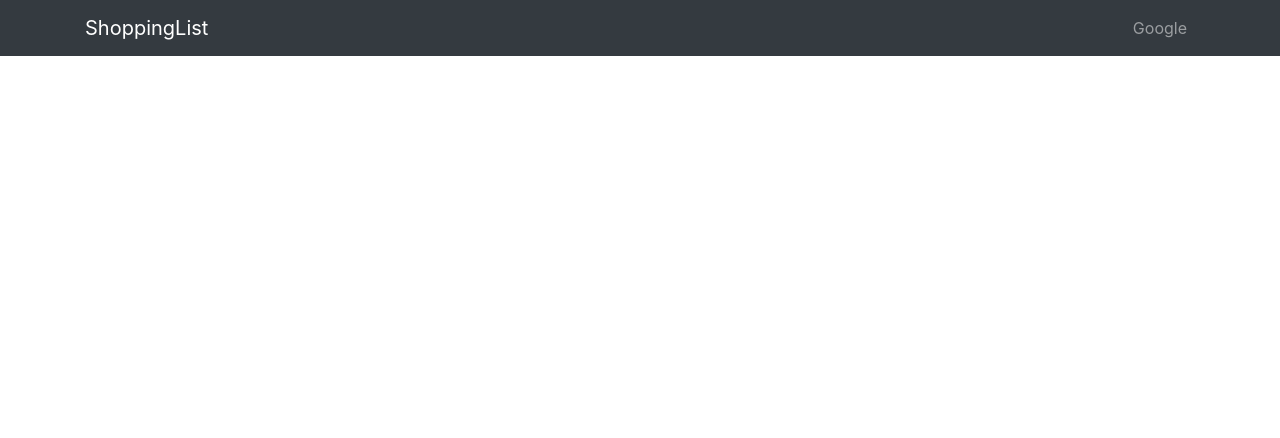
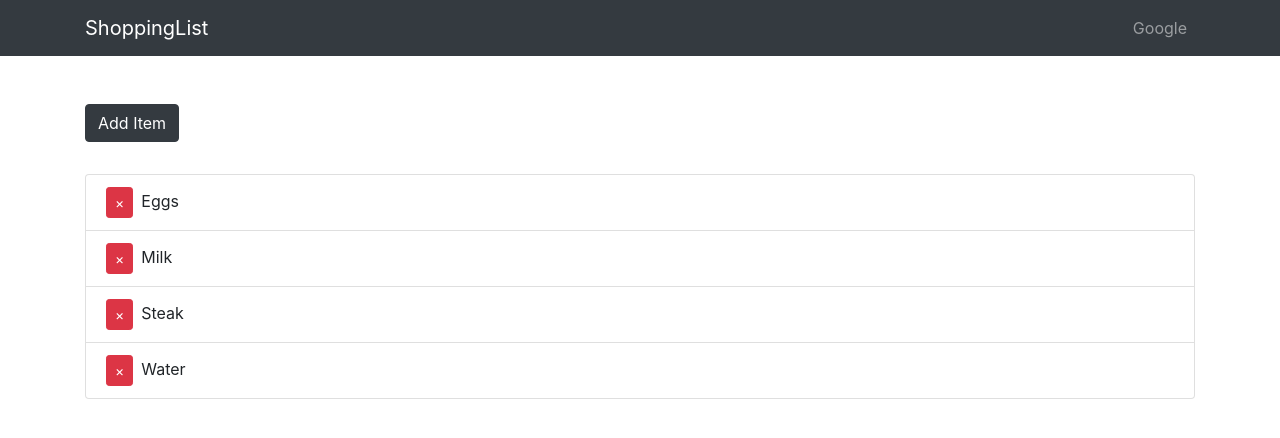
Before and after one commit to conorparlo/homesense, a React (Create React App) app in the folder client/: page / in a window 1280 px wide. Shown: the top 438 px of the page. Built offline with nearby package versions, Linux system fonts and the light colour scheme.

Commit message:
front end update

```diff
--- a/client/src/App.css
+++ b/client/src/App.css
@@ -0,0 +1,21 @@
+.remove-btn {
+    margin-right: 0.5rem;
+}
+
+.fade-enter {
+    opacity:0.01;
+}
+
+.fade-enter-active {
+    opacity:1;
+    transition: opacity 1000ms ease-in;
+}
+
+.fade-exit {
+    opacity:1;
+}
+
+.fade-exit-active {
+    opacity:0.01;
+    transition: opacity 1000ms ease-in;
+}
--- a/client/src/App.js
+++ b/client/src/App.js
@@ -1,5 +1,6 @@
 import React, { Component } from 'react';
 import AppNavbar from './components/AppNavbar';
+import ShoppingList from './components/ShoppingList';
 
 import 'bootstrap/dist/css/bootstrap.min.css';
 import './App.css';
@@ -9,6 +10,7 @@
     return (
       <div className="App">
         <AppNavbar />
+        <ShoppingList />
       </div>
     );
   }
--- a/client/src/components/ShoppingList.js
+++ b/client/src/components/ShoppingList.js
@@ -1,4 +1,59 @@
 import React, { Component } from 'react';
 import { Container, ListGroup, ListGroupItem, Button } from 'reactstrap';
-import { CSSTrainsition, TransitionGroup } from 'react-transition-group';
+import { CSSTransition, TransitionGroup } from 'react-transition-group';
 import uuid from 'uuid';
+
+class ShoppingList extends Component {
+    state = {
+        items: [
+            { id: uuid(), name: 'Eggs' },
+            { id: uuid(), name: 'Milk' },
+            { id: uuid(), name: 'Steak' },
+            { id: uuid(), name: 'Water' }
+        ]
+    }
+
+    render() {
+        const { items } = this.state;
+        return(
+            <Container>
+                <Button
+                    color="dark"
+                    style={{marginBottom: '2rem'}}
+                    onClick={() => {
+                        const name = prompt('Enter item');
+                        if(name) {
+                            this.setState(state => ({
+                                items: [...state.items, { id: uuid(), name }]
+                            }));
+                        }
+                    }}
+                >Add Item</Button>
+
+                <ListGroup>
+                    <TransitionGroup className="shopping-list">
+                        {items.map(({ id, name }) => (
+                            <CSSTransition key={id} timeout={500} classNames="fade">
+                                <ListGroupItem>
+                                    <Button
+                                        className="remove-btn"
+                                        color="danger"
+                                        size="sm"
+                                        onClick={() => {
+                                            this.setState(state => ({
+                                                items: state.items.filter(item => item.id !== id)
+                                            }));
+                                        }}
+                                    >&times;</Button>
+                                    {name}
+                                </ListGroupItem>
+                            </CSSTransition>
+                        ))}
+                    </TransitionGroup>
+                </ListGroup>
+            </Container>
+        );
+    }
+}
+
+export default ShoppingList;
```
